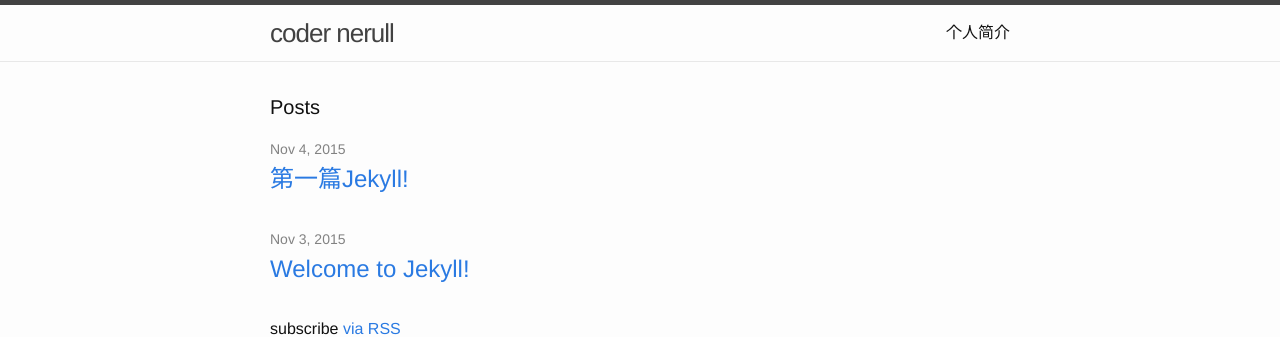
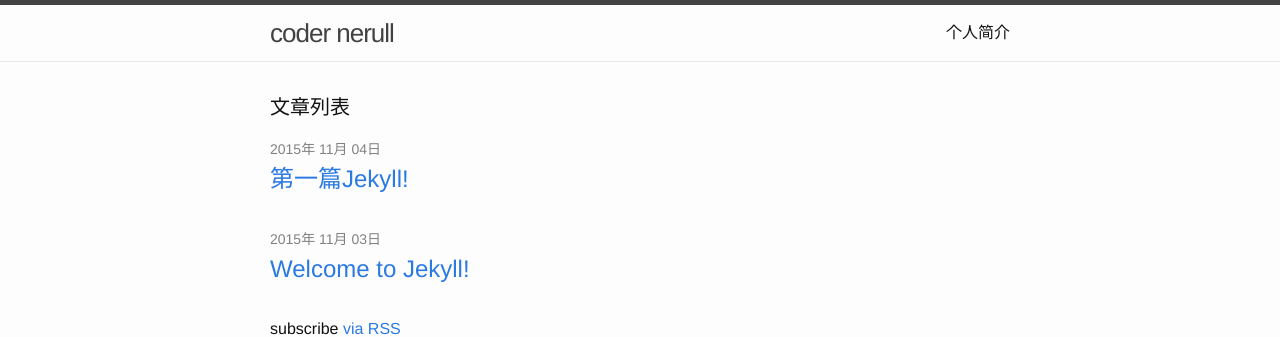
Before and after one commit to CodeNerull/CodeNerull.github.io, a Jekyll site: the page built from index.html, in a window 1280 px wide. Shown: the top 337 px of the page. Built offline with Jekyll 4.4.1, drawn with Linux system fonts in a browser that asks for light colours.

Commit message:
修改首页时间

```diff
--- a/index.html
+++ b/index.html
@@ -4,12 +4,12 @@ layout: default
 
 <div class="home">
 
-  <h1 class="page-heading">Posts</h1>
+  <h1 class="page-heading">文章列表</h1>
 
   <ul class="post-list">
     {% for post in site.posts %}
       <li>
-        <span class="post-meta">{{ post.date | date: "%b %-d, %Y" }}</span>
+        <span class="post-meta">{{ post.date | date: "%Y年 %m月 %d日" }}</span>
 
         <h2>
           <a class="post-link" href="{{ post.url | prepend: site.baseurl }}">{{ post.title }}</a>
```
